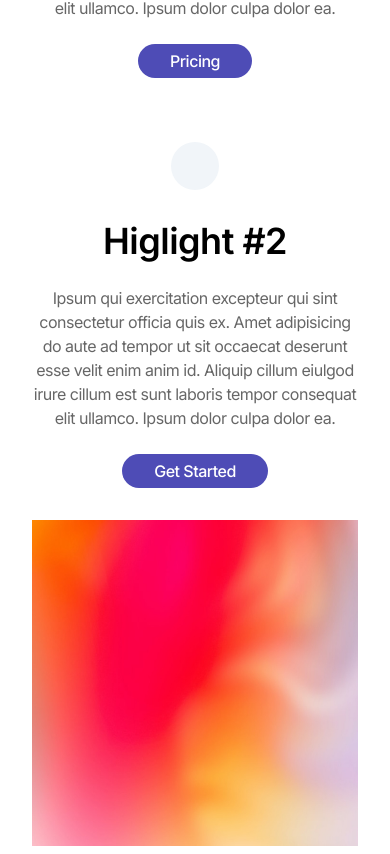
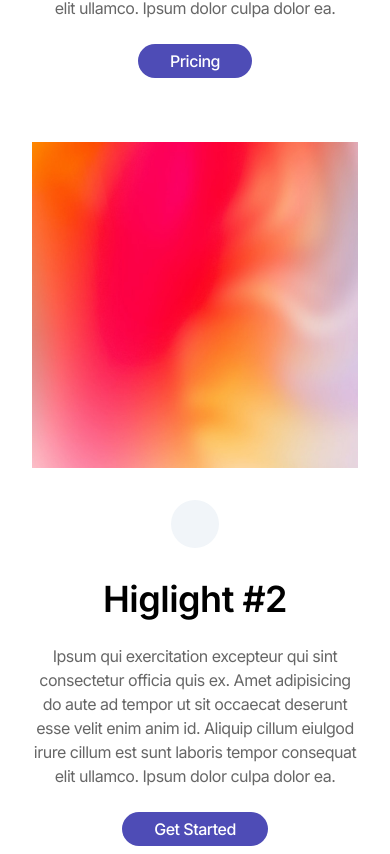
Before and after one commit to christian-luntok/pathway, a Next.js app: page / in a window 390 px wide. Shown: the part 2070-2924 px from the top of the page. Built offline with nearby package versions, Linux system fonts and the light colour scheme; some icons are missing.

Commit message:
Responsive update styling for Highlight component.

```diff
--- a/components/Section/SectionHighlight.js
+++ b/components/Section/SectionHighlight.js
@@ -4,8 +4,8 @@ import ButtonGroup from "@components/ButtonGroup"
 const SectionHighlight = ({ title, content, isReversed, icon, image, imageAlt, link, linkTitle }) => {
     return (
         <section className="highlight-content-container wrap wrap-px">
-            <div className="grid grid-cols-1 lg:grid-cols-2 gap-8 items-center mb-16">
-                <div className={`image-container ${ isReversed ? 'order-2' : 'order-1' }`}>
+            <div className="grid grid-cols-1 md:grid-cols-2 gap-8 items-center mb-16">
+                <div className={`image-container ${ isReversed ? 'order-1 md:order-2' : 'order-1' }`}>
                     <figure className="w-[512px]">
                         <img
                             src={image}
@@ -14,7 +14,7 @@ const SectionHighlight = ({ title, content, isReversed, icon, image, imageAlt, l
                         />
                     </figure>
                 </div>
-                <div className={`content-container w-[512px] ${ isReversed ? 'order-1 mr-auto' : 'order-2 ml-auto' }`}>
+                <div className={`content-container w-[512px] ${ isReversed ? 'order-2 md:order-1 mr-auto' : 'order-2 ml-auto' }`}>
                     <SectionIconContent
                         title = {title}
                         content = {content}
--- a/components/Section/SectionIconContent.js
+++ b/components/Section/SectionIconContent.js
@@ -5,7 +5,7 @@ import SectionTitle from "@components/Section/SectionTitle"
 const SectionContent = ({content, title, subheading, icon, isBigHeader, isReversed }) => {
     return (
         <section className = {`section-content-container wrap`}>
-            <div className={`section-content text-center lg:text-left`}>
+            <div className={`section-content text-center md:text-left`}>
                 <SectionTitle
                     title = {title}
                     subheading = {subheading}
--- a/styles/scss/core/components/_section.scss
+++ b/styles/scss/core/components/_section.scss
@@ -43,7 +43,8 @@
             font-size: $h2-size;
         }
         @screen xl {
-            width: rem(512);
+            width: 100%;
+            max-width: rem(512);
         }
 
     }
@@ -53,7 +54,7 @@
             a {
                 width: auto;
             }
-            @screen lg {
+            @screen md {
                 justify-content: inherit;
             }
         }
```
